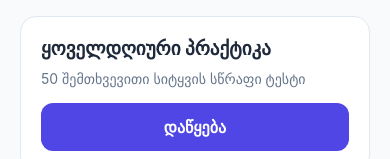
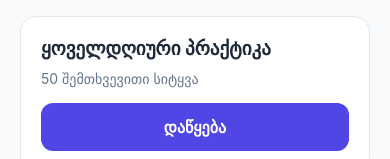
Before and after one commit to avtandilibitsadze93-prog/3600, a React Native app: screen /Home in a window 390 px wide. Shown: the part 685-844 px from the top of the page. Built offline with nearby package versions, Linux system fonts and the light colour scheme.

Commit message:
Shorten daily practice card text to "50 random words"
Co-Authored-By: Claude Sonnet 5 <noreply@anthropic.com>
Claude-Session: https://claude.ai/code/session_01S23qUPZbr4rsB48TkGoa62

```diff
--- a/src/screens/HomeScreen.tsx
+++ b/src/screens/HomeScreen.tsx
@@ -48,7 +48,7 @@ export function HomeScreen({ navigation }: Props) {
 
       <View style={styles.card}>
         <Text style={styles.cardTitle}>ყოველდღიური პრაქტიკა</Text>
-        <Text style={styles.cardText}>50 შემთხვევითი სიტყვის სწრაფი ტესტი</Text>
+        <Text style={styles.cardText}>50 შემთხვევითი სიტყვა</Text>
         <PrimaryButton
           title="დაწყება"
           onPress={() => navigation.navigate('Test', { mode: 'daily' })}
```
